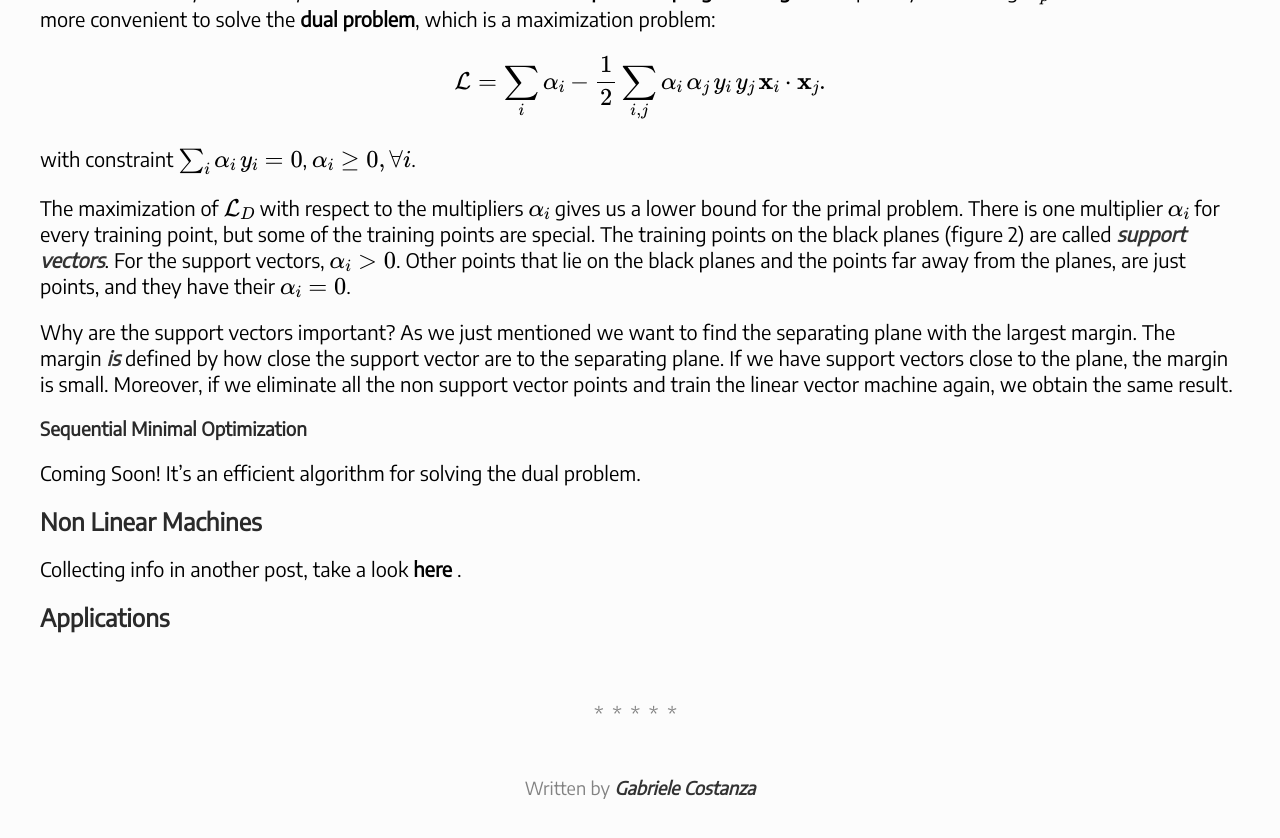
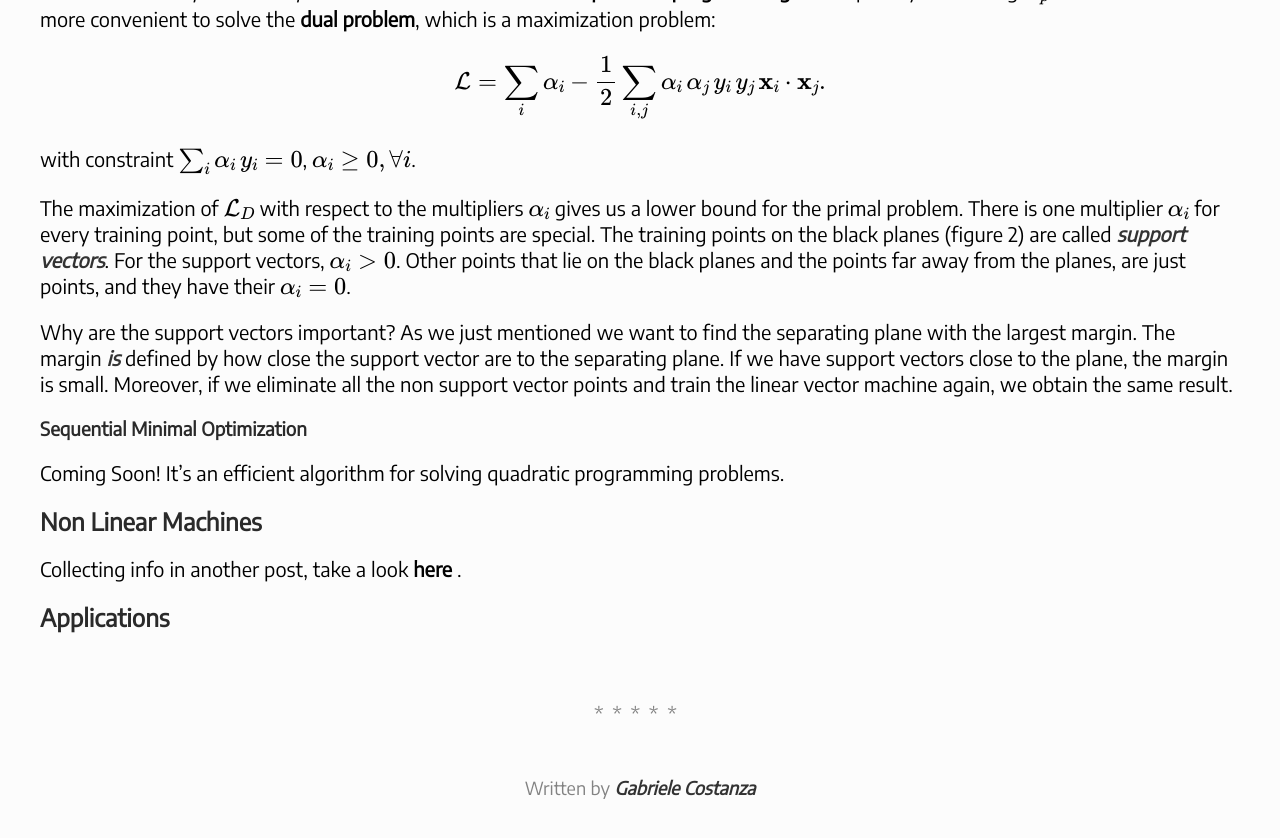
Before and after one commit to FullSimplify/FullSimplify.github.io, a Jekyll site: the page built from _posts/2000-01-03-SVM-a-gentle-introduction-01.md, in a window 1280 px wide and 900 px high, scrolled down 5163 px. Shown: the top 838 px of the window. Built offline with Jekyll 4.4.1, drawn with Linux system fonts in a browser that asks for light colours; some web fonts are replaced; formulas are drawn with MathJax 3.

Commit message:
Update 2000-01-03-SVM-a-gentle-introduction-01.md

```diff
--- a/_posts/2000-01-03-SVM-a-gentle-introduction-01.md
+++ b/_posts/2000-01-03-SVM-a-gentle-introduction-01.md
@@ -155,7 +155,7 @@ Why are the support vectors important? As we just mentioned we want to find the
 
 ### Sequential Minimal Optimization
 
-Coming Soon! It's an efficient algorithm for solving the dual problem.
+Coming Soon! It's an efficient algorithm for solving quadratic programming problems.
 
 ## Non Linear Machines
 Collecting info in another post, take a look <a target='_blank' href='https://fullsimplify.github.io/2015/01/20/Support-Vector-Machines,-a-Gentle-Introduction.html'>here </a>.
```
